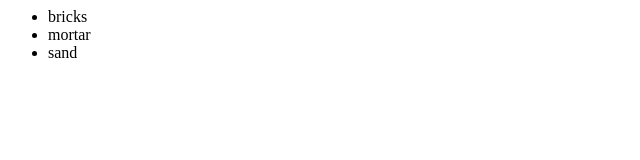
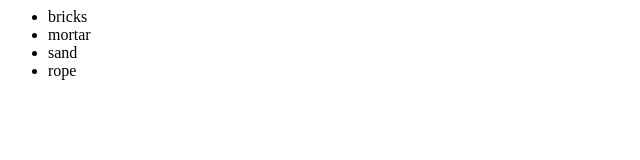
Before and after one commit to andy-waller/newGitTest, a plain HTML site: page index.html in a window 1280 px wide. Shown: the full height of the page, 0-640 px from the left. Drawn offline with Linux system fonts and the light colour scheme.

Commit message:
added rope to list

```diff
--- a/index.html
+++ b/index.html
@@ -6,6 +6,7 @@
 				<li>bricks</li>
 				<li>mortar</li>
 				<li>sand</li>
+				<li>rope</li>
 			</ul>
 		</div>
 
```
